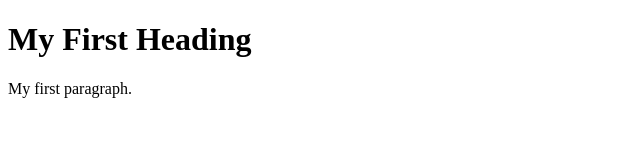
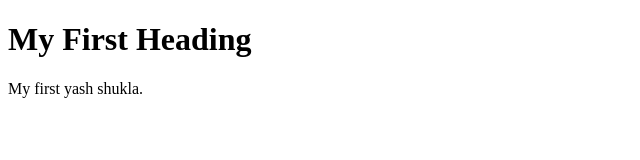
Before and after one commit to Yash251995/demo, a plain HTML site: page index.html in a window 1280 px wide. Shown: the full height of the page, 0-640 px from the left. Drawn offline with Linux system fonts and the light colour scheme.

Commit message:
Update index.html

```diff
--- a/index.html
+++ b/index.html
@@ -3,7 +3,7 @@
 <body>
 
 <h1>My First Heading</h1>
-<p>My first paragraph.</p>
+<p>My first yash shukla.</p>
 
 </body>
 </html>
```
